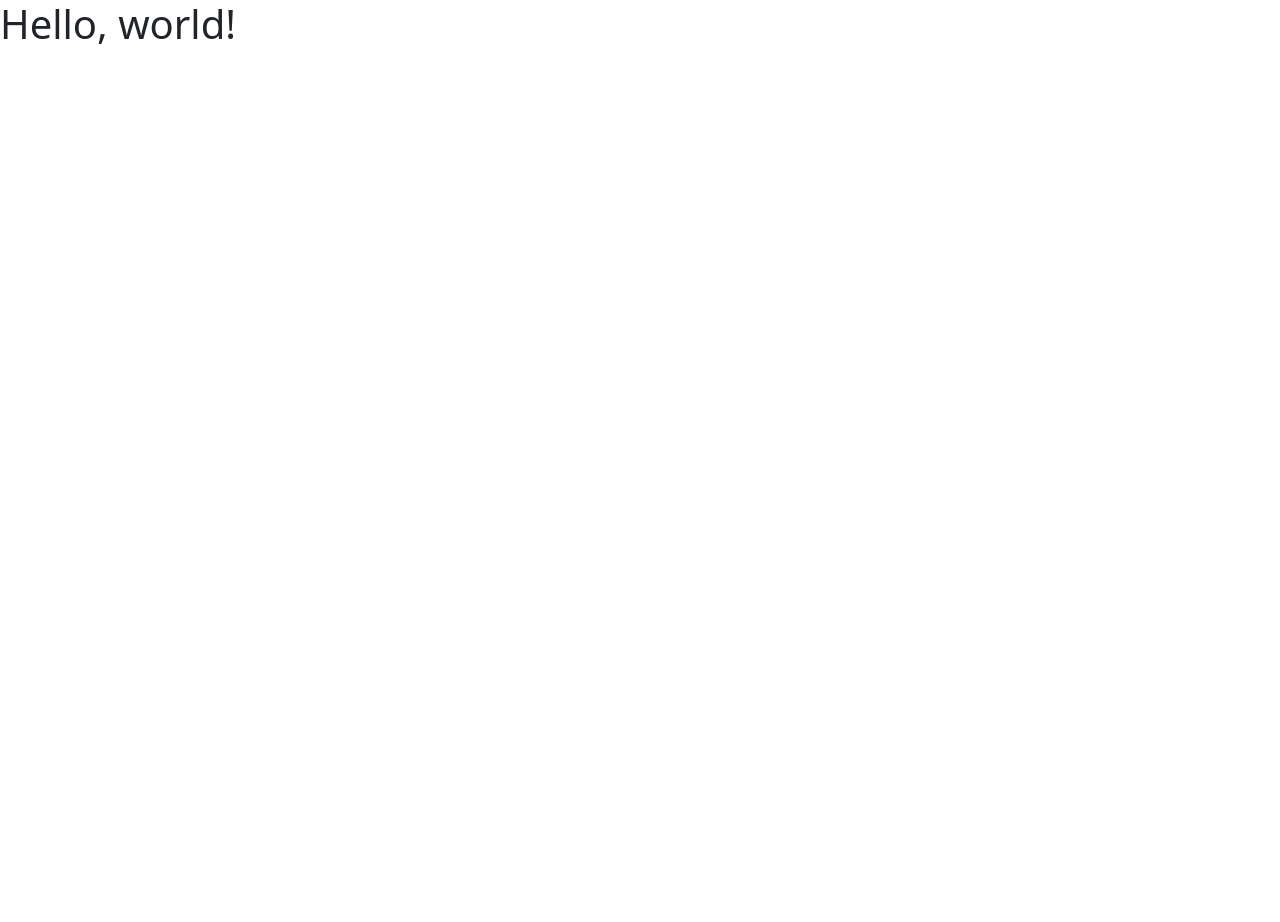
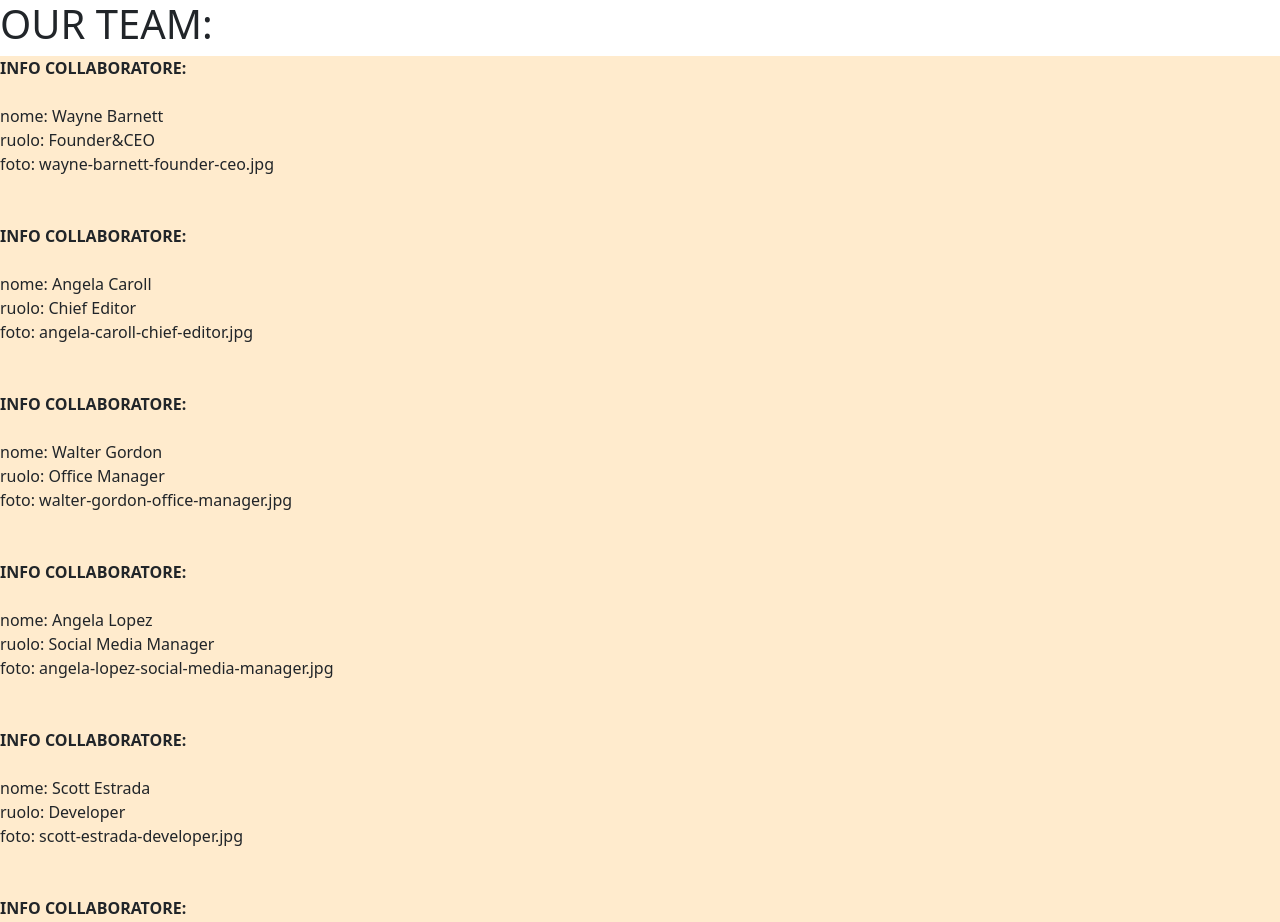
Before and after one commit to GioPa97/js-our-team, a plain HTML site: page index.html in a window 1280 px wide. Shown: the top 922 px of the page. Before the commit the page ends 800 px from the top, so only its background shows below. Drawn offline with nearby package versions, Linux system fonts and the light colour scheme.

Commit message:
MILESTONE 2

```diff
--- a/index.html
+++ b/index.html
@@ -8,7 +8,8 @@
     <link rel="stylesheet" href="style.css">
 </head>
   <body>
-    <h1>Hello, world!</h1>
+    <h1>OUR TEAM:</h1>
+    <p id="stampaTeam"></p>
     <script src="https://cdn.jsdelivr.net/npm/bootstrap@5.2.2/dist/js/bootstrap.bundle.min.js" integrity="sha384-OERcA2EqjJCMA+/3y+gxIOqMEjwtxJY7qPCqsdltbNJuaOe923+mo//f6V8Qbsw3" crossorigin="anonymous"></script>
     <script type="text/javascript" src="script.js"></script>
   </body>
--- a/script.js
+++ b/script.js
@@ -51,7 +51,7 @@ const team = [
 
 
 // Stampo in console gli oggetti;
-for(const persone of team){
+for (const persone of team) {
     stampaTeam(persone);
 }
 
@@ -59,7 +59,11 @@ for(const persone of team){
 // Milestone 1_______________________________________________________________________________________
 
 
-
+// Stampo un bigliettino sul DOM;
+for (let persone of team) {
+    document.getElementById("stampaTeam").innerHTML += ` <strong>INFO COLLABORATORE:</strong> <br><br> nome: ${persone.nome} <br>   ruolo: ${persone.ruolo} <br>   foto: ${persone.foto} <br><br><br>`
+}
+// Milestone 2_______________________________________________________________________________________
 
 
 
@@ -75,7 +79,7 @@ for(const persone of team){
 
 
 //FUNZIONI DICHIARATE_________________________________________________________________________________
-    function stampaTeam(team){
+function stampaTeam(team) {
     console.log(
         `
     INFO COLLABORATORE--------------------------------
@@ -87,4 +91,6 @@ for(const persone of team){
             `
     )
 }
+
+
 //_____________________________________________________________________________________________________
--- a/style.css
+++ b/style.css
@@ -0,0 +1,5 @@
+#stampaTeam{
+    margin: auto;
+    background-color: blanchedalmond;
+
+};
```
Lines whose indentation alone changed are shown as unchanged.
